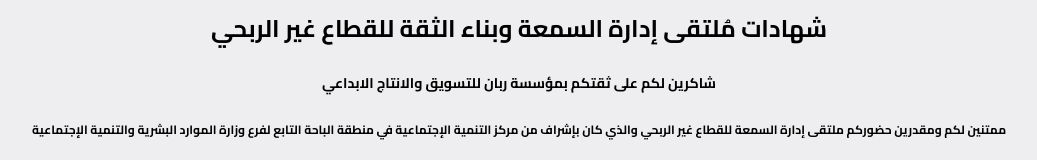
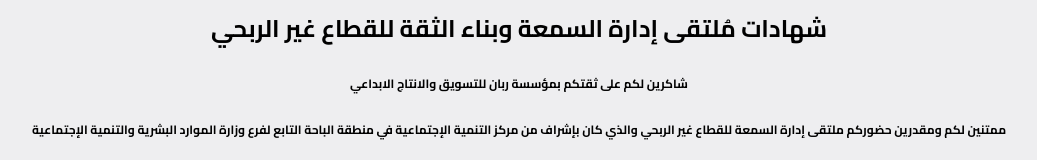
Before and after one commit to Rubbansa/RUBBAN, a plain HTML site: page index.html in a window 1280 px wide. Shown: the part 170-330 px from the top of the page, without its empty margins (121-1158 px from the left). Drawn offline with Linux system fonts and the light colour scheme; a script that the page names is missing.

Commit message:
Update index.html

```diff
--- a/index.html
+++ b/index.html
@@ -57,7 +57,7 @@
       <p style="text-align:center;">
       <b style=font-size:24px;>شهادات مُلتقى إدارة السمعة وبناء الثقة للقطاع غير الربحي</b>
       </p>
-	  <p style="text-align:center;"><small style=font-size:14px>شاكرين لكم على ثقتكم بمؤسسة ربان للتسويق والانتاج الابداعي</small></p>
+	  <p style="text-align:center;"><small style=font-size:12px>شاكرين لكم على ثقتكم بمؤسسة ربان للتسويق والانتاج الابداعي</small></p>
       <p style="text-align:center;"><small style=font-size:12px>ممتنين لكم ومقدرين حضوركم ملتقى إدارة السمعة للقطاع غير الربحي والذي كان بإشراف من مركز التنمية الإجتماعية في منطقة الباحة التابع لفرع وزارة الموارد البشرية والتنمية الإجتماعية</small></p>
 	  <style>
         body {
```
